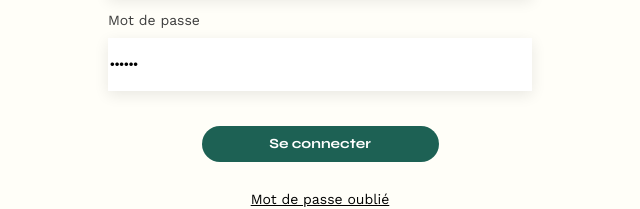
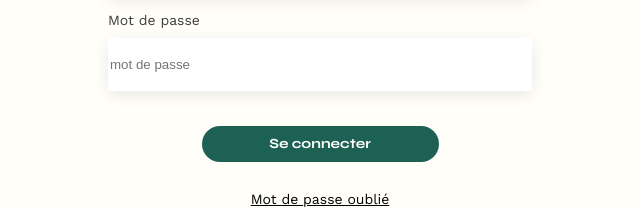
Before and after one commit to Khiristy/Portfolio-architecte, a plain HTML site: page FrontEnd/connexion.html in a window 1280 px wide. Shown: the part 295-504 px from the top of the page, 320-960 px from the left. Drawn offline with nearby package versions, Linux system fonts and the light colour scheme.

Commit message:
final commit

```diff
--- a/FrontEnd/connexion.html
+++ b/FrontEnd/connexion.html
@@ -36,7 +36,7 @@
         <label>E-mail</label>
         <input id="email" type="email" name="email" placeholder="exemple@gmail.com" />
         <label>Mot de passe</label>
-        <input id="password" type="password" name="password" placeholder="mot de passe" value="S0phie" />
+        <input id="password" type="password" name="password" placeholder="mot de passe" value="" />
       </div>
       <button type="submit" class="form_connexion">Se connecter</button>
         <a class="form_forgot-password">Mot de passe oublié</a>
```
